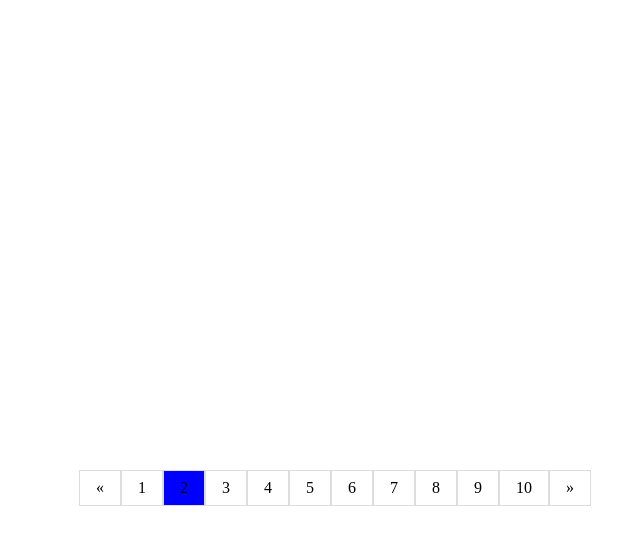
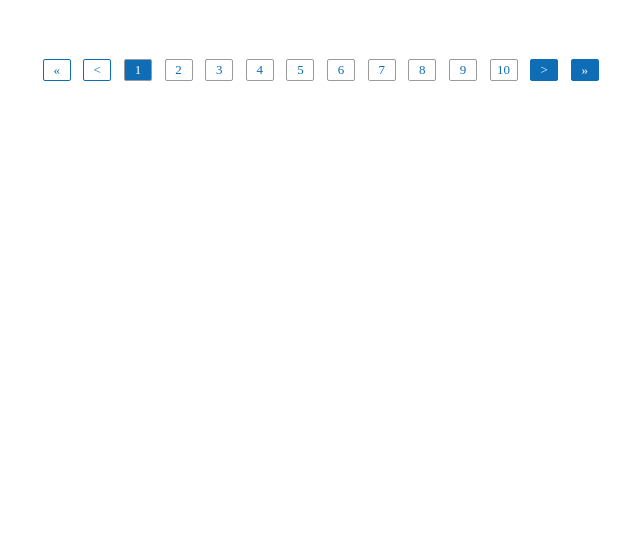
Before and after one commit to anchit1501/pagination-library, a React app: page / in a window 1280 px wide. Shown: the whole page, without its empty margins (313-953 px from the left). Built offline with nearby package versions, Linux system fonts and the light colour scheme.

Commit message:
Project Refactor & UI update

```diff
--- a/src/Pagination.css
+++ b/src/Pagination.css
@@ -1,23 +1,45 @@
-.pagination {
-    display: inline-block;
-    margin-top:60vh;
-    margin-left:50vw;
-    transform: translate(-50%,-50%);
-  }
+.w3button {
+  border: 1px solid #9A9A9A;
+  text-decoration: none;
+  color: #0E6DB5;
+  border-radius: 2px;
+  display: inline-block;
+  height: auto;
+  font-size: 13px;
+  font-family: Arial-Regular;
+  text-align: center;
+  margin-right: 1%;
+  padding: 2px 3px 2px 3px;
+  width: 20px;
+}
 
-  .pagination a {
-    color: black;
-    float: left;
-    padding: 8px 16px;
-    text-decoration: none;
-    transition: background-color .3s;
-    border: 1px solid #ddd;
-  }
-
-  .pagination a.active {
-    background-color: #4CAF50;
-    color: white;
-    border: 1px solid #4CAF50;
-  }
-
-  .pagination a:hover:not(.active) {background-color: #ddd;}
+.w3buttonActive {
+  border: 1px solid #9A9A9A;
+  text-decoration: none;
+  border-radius: 2px;
+  display: inline-block;
+  height: auto;
+  font-size: 13px;
+  font-family: Arial-Regular;
+  text-align: center;
+  margin-right: 1%;
+  padding: 2px 3px 2px 3px;
+  width: 20px;
+  background-color: #0E6DB5;
+  border: 1px solid #0E6DB5;
+  color: #ffffff;
+}
+input.checkboxstyle{
+padding-top: 2%;
+margin-top: 2;
+vertical-align: middle;
+width: 15px;
+background-color: #FFFFFF !important;
+height: 15px;
+border: 1px solid #FFFFFF;
+border-radius: none;
+}
+.alignCenter {
+  text-align: center;
+  padding-top: 4%;
+}
--- a/src/Pagination.js
+++ b/src/Pagination.js
@@ -3,44 +3,136 @@ import './Pagination.css';
 
 
 class Pagination extends Component {
+
     constructor(props) {
         super(props)
         this.state = {
-            page: [],
-            length: this.props.total,
+            length: 10,
             activeIndex: 1,
-            displayLimit:this.props.displayLimit
+            currentItems: [],
+            displayFirstLastPair: true,
+            displayNextBackPair: true,
+
         }
     }
-    componentDidMount = (p) => {
 
-        let pageList = [];
-        let i = 0;
-        for (i = 0; i < this.state.displayLimit; i++) {
-            pageList.push(<a href="#section" onClick={() => { this.setState({ activeIndex: i + 1 }) }} style={{ backgroundColor: this.state.activeIndex === i ? 'blue' : 'fff' }}>{i + 1}</a>)
-        }
-        this.setState({ page: pageList });
-
+    componentDidMount() {
+        this.setState(
+            {
+                length: this.props.total,
+                displayFirstLastPair: this.props.nextBackPair,
+                displayNextBackPair: this.props.initialFinalPair
+            }, () => this.pageList(1, 10));
 
     }
 
+    ebiPagination = () => {
+        return (
+            <div className="alignCenter">
+                <a href="#" className="w3buttonActive" id="first" style={{ display: this.state.displayFirstLastPair ? 'inline-block' : 'none', pointerEvents: this.checkActive(1,'first') ? 'none' : 'auto', backgroundColor: this.checkActive(1) ? '#ffffff' : '#0E6DB5', color: this.checkActive(1) ? '#0E6DB5' : '#ffffff' }} onClick={() => this.calcPage("first")}>&laquo;</a>
+                <a href="#" className="w3buttonActive" id="back" style={{ display: this.state.displayNextBackPair ? 'inline-block' : 'none', pointerEvents: this.checkActive(1,'back') ? 'none' : 'auto', backgroundColor: this.checkActive(1) ? '#ffffff' : '#0E6DB5', color: this.checkActive(1) ? '#0E6DB5' : '#ffffff' }} onClick={() => this.calcPage("back")}>&lt;</a>
+                {this.state.currentItems}
+                <a href="#" className="w3buttonActive" id="next" style={{ display: this.state.displayNextBackPair ? 'inline-block' : 'none', pointerEvents: this.checkActive(this.state.length) ? 'none' : 'auto', backgroundColor: this.checkActive(this.state.length) ? '#ffffff' : '#0E6DB5', color: this.checkActive(this.state.length) ? '#0E6DB5' : '#ffffff' }} onClick={() => this.calcPage("next")}>></a>
+                <a href="#" className="w3buttonActive" id="last" style={{ display: this.state.displayFirstLastPair ? 'inline-block' : 'none', pointerEvents: this.checkActive(this.state.length) ? 'none' : 'auto', backgroundColor: this.checkActive(this.state.length) ? '#ffffff' : '#0E6DB5', color: this.checkActive(this.state.length) ? '#0E6DB5' : '#ffffff' }} onClick={() => this.calcPage("last")}>&raquo;</a>
+            </div>);
+    }
+
+    calcPage = (id) => {
+        if (this.state.activeIndex >= 10) {
+
+        }
+
+        switch (id) {
+            case "first": this.setState({ activeIndex: 1 }, () => { this.pageList(1, 10); });
+                this.pageList(1, 10);
+                break;
+
+            case "last": this.setState({ activeIndex: this.state.length }, () => { this.pageList(this.state.length - 10, this.state.length); });
+                break;
+
+            case "next": {
+                if (this.state.activeIndex > 9) {
+                    this.setState({ activeIndex: this.state.activeIndex + 1 }, () => { this.pageList(this.state.activeIndex - 8, this.state.activeIndex + 1); });
+                }
+                else if (this.state.activeIndex < 10) {
+                    this.setState({ activeIndex: this.state.activeIndex + 1 }, () => { this.pageList(1, 10); });
+                }
+                break;
+            }
+
+            case "back":
+
+                if (this.state.activeIndex === parseInt(this.state.currentItems[0].props.id)) {
+                    console.log('2',typeof(this.state.currentItems[0].props.id) );
+                    this.setState({ activeIndex: this.state.activeIndex - 1 }, () => { this.pageList(this.state.activeIndex, this.state.activeIndex + 9 > this.state.length - 1 ? this.state.length - 1 : this.state.activeIndex + 9); });
+                }
+                else {
+                    console.log('1');
+                    this.setState({ activeIndex: this.state.activeIndex - 1 }, () => { console.log(this.state.currentItems[0].props.id, this.state.currentItems[this.state.currentItems.length - 1].props.id);this.pageList(this.state.currentItems[0].props.id, this.state.currentItems[this.state.currentItems.length - 1].props.id); });
+                }
+                break;
+
+            default: {
+                this.setState({ activeIndex: id }, () => {console.log('default called'); this.pageList(this.state.currentItems[0].props.id, this.state.currentItems[this.state.currentItems.length - 1].props.id); });
+                break;
+            }
+
+        }
+
+    }
+
+    pageList = (initial, final) => {
+
+        if (final > this.state.length) {
+            final = this.state.length;
+        }
+        if (initial < 1) {
+            initial = 1;
+            if (final > this.state.length) {
+                final = this.state.length;
+            }
+            else {
+                final = initial + 9;
+            }
+        }
+        else if (final >= this.state.length) {
+            final = this.state.length;
+            initial = final - 9;
+            if (initial < 0) {
+                initial = 1;
+            }
+
+        }
+
+        let items = [];
+        for (let number = initial; number <= final; number++) {
+            items.push(
+                <a key={number} href="#" id={number.toString()} className="w3button" style={{pointerEvents:this.state.activeIndex===number?'none':'auto', backgroundColor: (this.state.activeIndex === number) ? "#0E6DB5" : "#ffffff", color: (this.state.activeIndex === number) ? "#ffffff" : "" }} onClick={() => this.calcPage(number)} >{number}</a>
+            );
+
+        }
+        this.setState({ currentItems: items });
+        this.handleLangChange();
+
+    }
+
+    checkActive = (number,str) => {
+        console.log('number',number,str);
+        console.log('State',this.state.activeIndex);
+        if (this.state.activeIndex === number) {
+            return true;
+        }
+        else {
+            return false;
+        }
+    }
+
+    handleLangChange = () => {
+        this.props.onSelectLanguage(this.state.activeIndex);
+    }
+
     render() {
-        return (
-            <div className="pagination">
-                <a href="#section" style={{display:this.props.initialFinalPair?'block':'none'}}>&laquo;</a>
-                <a href="#section" style={{display:this.props.nextBackPair?'block':'none'}}>&lt;</a>
-                {this.state.page}
-                <a href="#section"style={{display:this.props.nextBackPair?'block':'none'}}>&gt;</a>
-                <a href="#section" style={{display:this.props.initialFinalPair?'block':'none'}}>&raquo;</a>
-            </div>
-        );
+        return (this.ebiPagination());
     }
 }
-Pagination.defaultProps = {
-    total: 12,
-    displayLimit: 10,
-    nextBackPair:false,
-    initialFinalPair:true
-}
-
 export default Pagination;
--- a/src/index.js
+++ b/src/index.js
@@ -3,10 +3,23 @@ import ReactDOM from 'react-dom';
 import Pagination from './Pagination';
 
 class App extends Component {
+    constructor(props){
+      super(props)
+      this.state=({
+        value: 1
+      });
+    }
+
+    handleLanguage=(e)=>{
+      this.setState({
+        value:e
+      });
+      console.log('val',e)
+    }
     render() {
       return (
         <div className="App">
-         <Pagination total={12} displayLimit={10} nextBackPair={false} initialFinalPair={true}/>
+         <Pagination total={12}  nextBackPair={true} initialFinalPair={true} onSelectLanguage={this.handleLanguage}/>
         </div>
       );
     }
```
